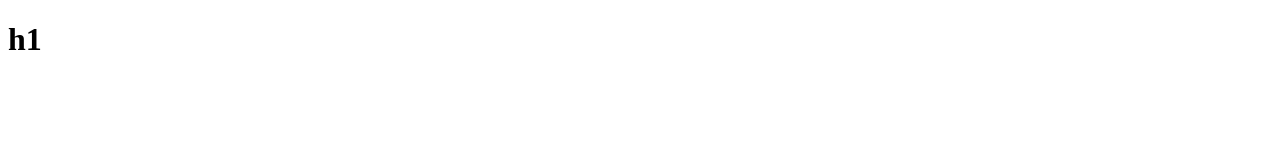
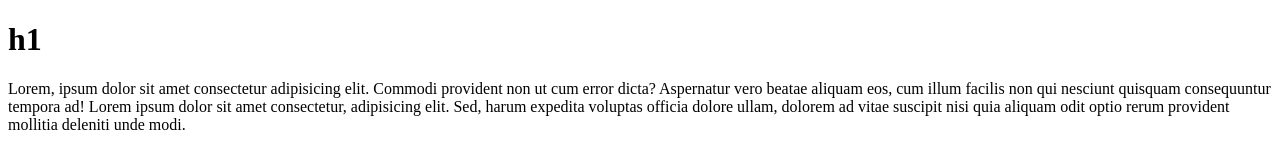
Before and after one commit to gustavoagsilva/new-repo, a plain HTML site: page index.html in a window 1280 px wide. Drawn offline with Linux system fonts and the light colour scheme.

Commit message:
atualiza estilos e htm

```diff
--- a/index.html
+++ b/index.html
@@ -7,5 +7,13 @@
   </head>
   <body>
     <h1>h1</h1>
+    <p>
+      Lorem, ipsum dolor sit amet consectetur adipisicing elit. Commodi
+      provident non ut cum error dicta? Aspernatur vero beatae aliquam eos, cum
+      illum facilis non qui nesciunt quisquam consequuntur tempora ad! Lorem
+      ipsum dolor sit amet consectetur, adipisicing elit. Sed, harum expedita
+      voluptas officia dolore ullam, dolorem ad vitae suscipit nisi quia aliquam
+      odit optio rerum provident mollitia deleniti unde modi.
+    </p>
   </body>
 </html>
--- a/style.css
+++ b/style.css
@@ -0,0 +1,4 @@
+body {
+  background-color: aqua;
+  color: brown;
+}
```
